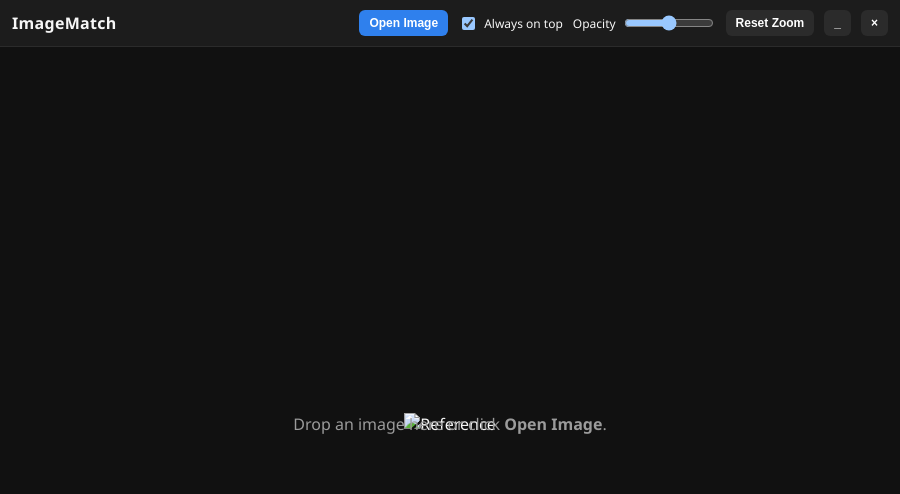
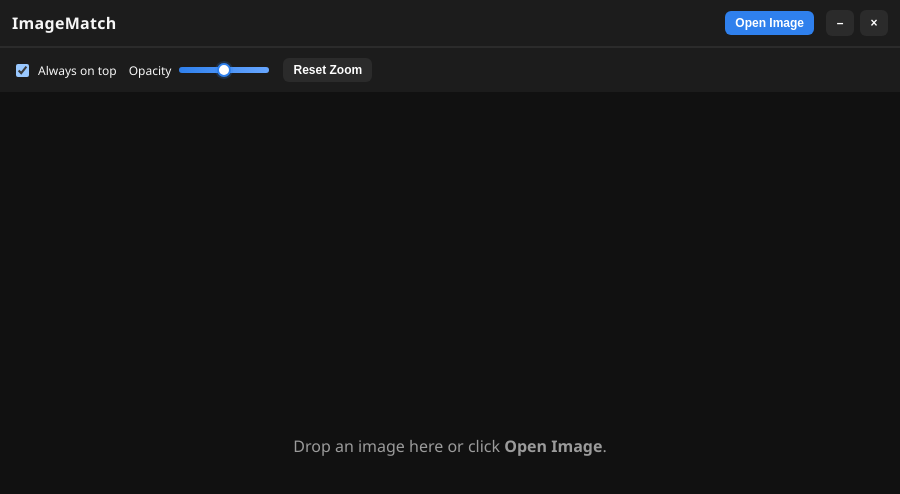
Before and after one commit to Danidu-Muhandiram/ImageMatch, an Electron app: page index.html in a window 900 px wide. Drawn offline with Linux system fonts and the light colour scheme; no server answers.

Commit message:
fix issues, moved controls under top bar

```diff
--- a/index.html
+++ b/index.html
@@ -12,6 +12,14 @@
       <div class="drag-region">ImageMatch</div>
       <div class="controls no-drag">
         <button id="openButton" class="btn">Open Image</button>
+        <div class="window-controls">
+          <button id="minimizeButton" class="btn ghost" title="Minimize">–</button>
+          <button id="closeButton" class="btn ghost" title="Close">×</button>
+        </div>
+      </div>
+    </header>
+
+    <footer class="bottom-bar no-drag">
       <label class="toggle">
         <input id="alwaysOnTopToggle" type="checkbox" checked />
         <span>Always on top</span>
@@ -21,10 +29,7 @@
         <input id="opacitySlider" type="range" min="0.2" max="1" step="0.05" />
       </label>
       <button id="resetZoom" class="btn ghost">Reset Zoom</button>
-        <button id="minimizeButton" class="btn ghost">_</button>
-        <button id="closeButton" class="btn ghost">×</button>
-      </div>
-    </header>
+    </footer>
 
     <!-- Main content area drag and drop images and displays them -->
     <main id="dropZone" class="drop-zone">
--- a/renderer.js
+++ b/renderer.js
@@ -26,6 +26,11 @@
 const applyZoom = () => {
   // Apply zoom via CSS transform for smooth scaling.
   image.style.transform = `scale(${zoom})`;
+};
+
+const showPlaceholder = (show) => {
+  placeholder.style.display = show ? "block" : "none";
+  image.style.display = show ? "none" : "block";
 };
 
 openButton.addEventListener("click", async () => {
@@ -93,9 +98,18 @@
   }
 });
 
+image.addEventListener("load", () => {
+  showPlaceholder(false);
+});
+
+image.addEventListener("error", () => {
+  showPlaceholder(true);
+});
+
 window.addEventListener("DOMContentLoaded", async () => {
   // Initialize UI state when the app loads.
   const opacity = await window.imageTool.getOpacity();
   opacitySlider.value = opacity;
   alwaysOnTopToggle.checked = true;
+  showPlaceholder(true);
 });
--- a/style.css
+++ b/style.css
@@ -24,6 +24,7 @@
   display: flex;
   align-items: center;
   justify-content: space-between;
+  gap: 12px;
   padding: 10px 12px;
   background: #1c1c1c;
   border-bottom: 1px solid #2b2b2b;
@@ -33,14 +34,34 @@
 .drag-region {
   font-weight: 600;
   letter-spacing: 0.3px;
+  white-space: nowrap;
 }
 
 /* Controls: interactive elements excluded from the drag region */
 .controls {
   display: flex;
   align-items: center;
-  gap: 10px;
+  gap: 12px;
+  justify-content: flex-end;
+  flex: 1;
   -webkit-app-region: no-drag;
+}
+.bottom-bar {
+  display: flex;
+  align-items: center;
+  gap: 12px;
+  flex-wrap: wrap;
+  padding: 10px 12px;
+  background: #1c1c1c;
+  border-top: 1px solid #2b2b2b;
+  -webkit-app-region: no-drag;
+}
+
+
+.window-controls {
+  display: flex;
+  align-items: center;
+  gap: 6px;
 }
 
 .no-drag {
@@ -57,6 +78,7 @@
   cursor: pointer;
   font-weight: 600;
   font-size: 12px;
+  line-height: 1;
 }
 
 .btn.ghost {
@@ -73,10 +95,48 @@
   align-items: center;
   gap: 6px;
   font-size: 12px;
+  white-space: nowrap;
 }
 
 .slider input {
   width: 90px;
+  appearance: none;
+  height: 6px;
+  background: #2b2b2b;
+  border-radius: 999px;
+  outline: none;
+}
+
+.slider input::-webkit-slider-runnable-track {
+  height: 6px;
+  background: linear-gradient(90deg, #2f80ed 0%, #67a6ff 100%);
+  border-radius: 999px;
+}
+
+.slider input::-webkit-slider-thumb {
+  appearance: none;
+  width: 14px;
+  height: 14px;
+  border-radius: 50%;
+  background: #ffffff;
+  border: 2px solid #2f80ed;
+  margin-top: -4px;
+  box-shadow: 0 0 0 2px rgba(47, 128, 237, 0.2);
+}
+
+.slider input::-moz-range-track {
+  height: 6px;
+  background: linear-gradient(90deg, #2f80ed 0%, #67a6ff 100%);
+  border-radius: 999px;
+}
+
+.slider input::-moz-range-thumb {
+  width: 14px;
+  height: 14px;
+  border-radius: 50%;
+  background: #ffffff;
+  border: 2px solid #2f80ed;
+  box-shadow: 0 0 0 2px rgba(47, 128, 237, 0.2);
 }
 
 /* Main image viewport: centers content and handles overflow */
@@ -117,6 +177,27 @@
   transition: transform 0.05s ease-out;
   user-select: none;
   -webkit-user-drag: none;
+  display: none;
+}
+
+.window-controls .btn {
+  width: 28px;
+  height: 26px;
+  display: inline-flex;
+  align-items: center;
+  justify-content: center;
+  padding: 0;
+}
+
+@media (max-width: 520px) {
+  .controls {
+    justify-content: flex-start;
+    flex-wrap: wrap;
+  }
+
+  .bottom-bar {
+    justify-content: flex-start;
+  }
 }
 
 /* Highlight when a file is dragged over the drop zone */
```
Lines whose indentation alone changed are shown as unchanged.
